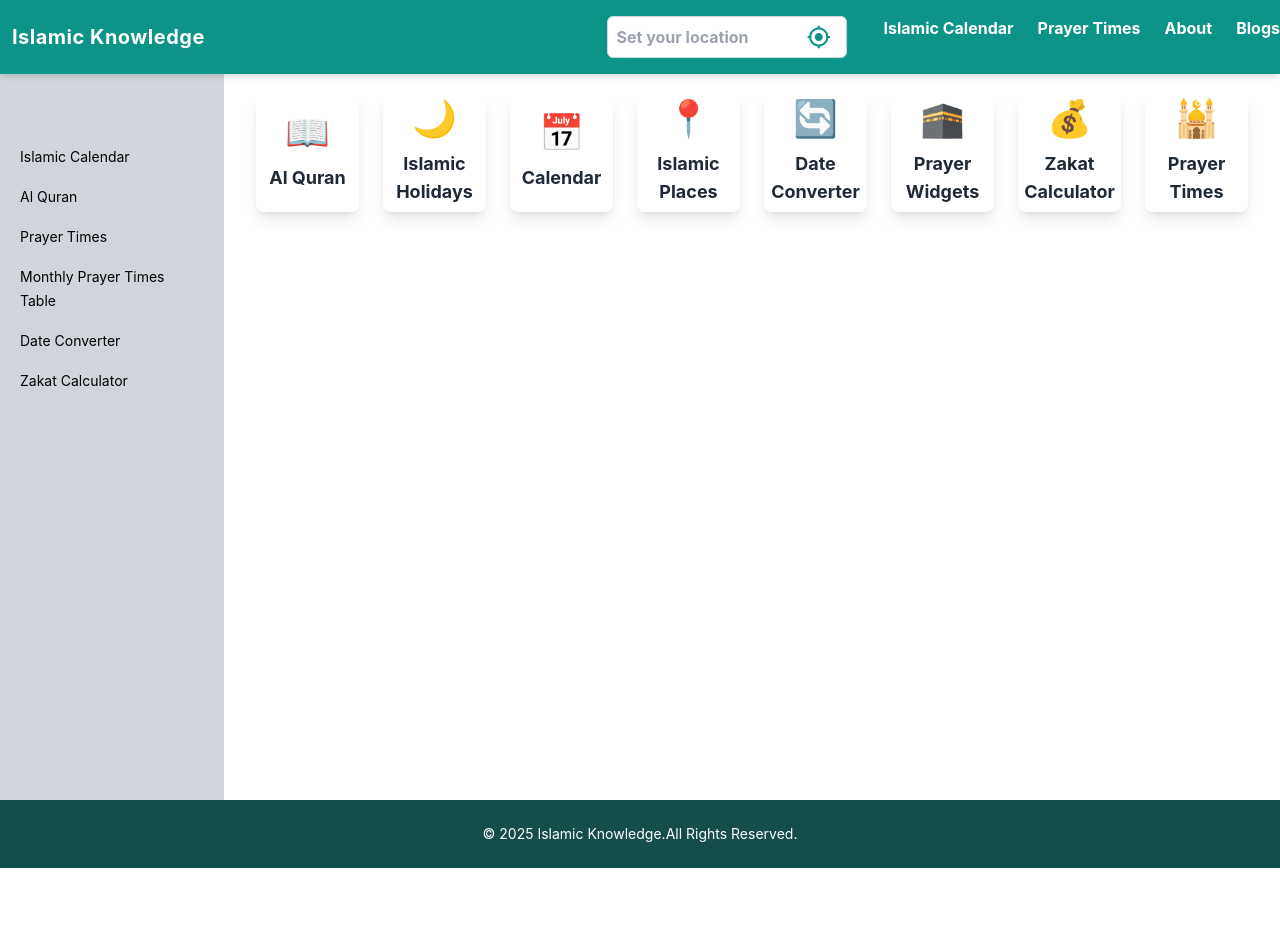
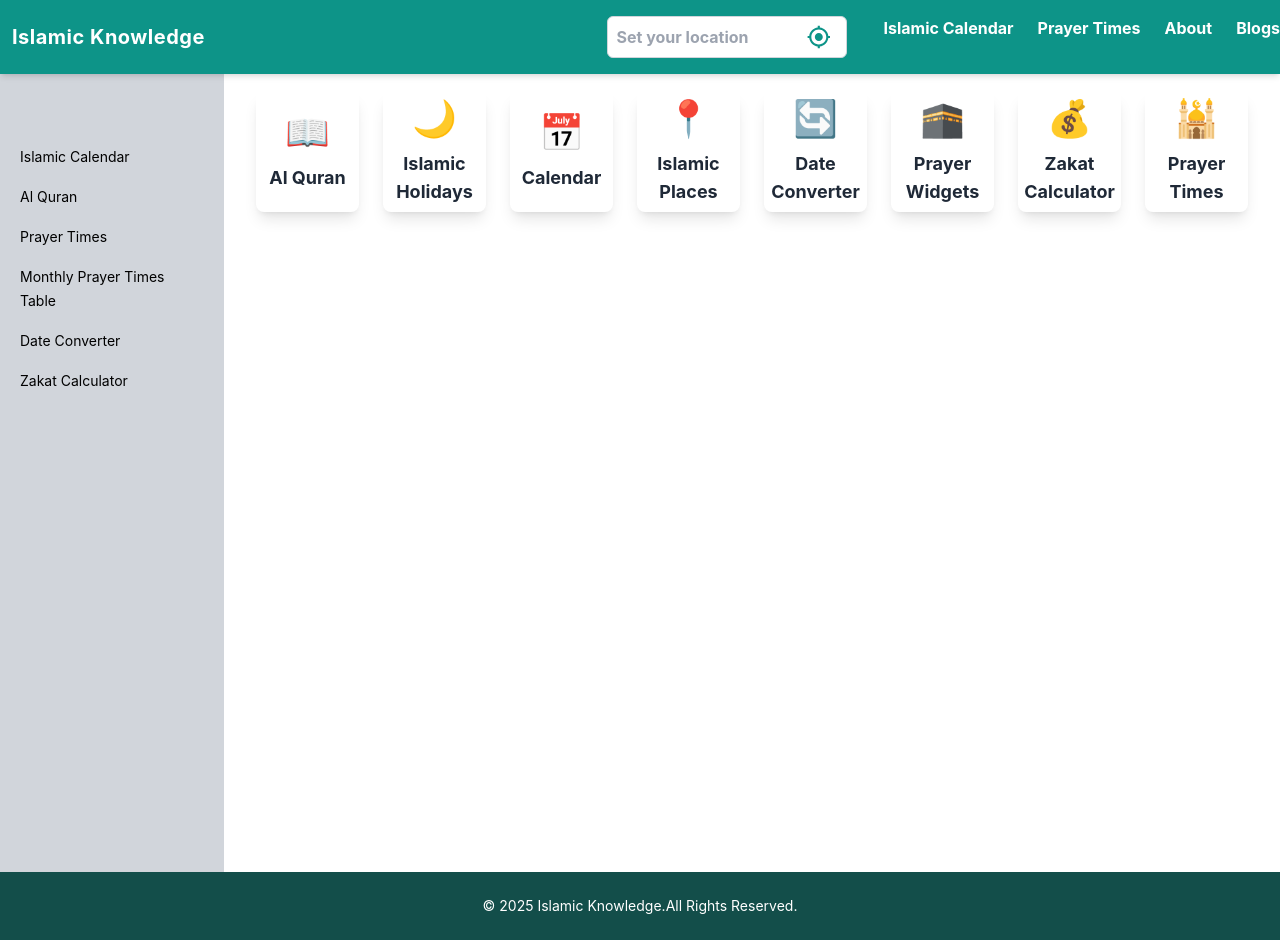
Before and after one commit to somu46/Islamic-calendar, a React (Create React App) app: page /data in a window 1280 px wide. Before the commit the page ends 868 px from the top, so only its background shows below. Built offline with nearby package versions, Linux system fonts and the light colour scheme.

Commit message:
`feat: updated layout and footer components with minor styling changes`

```diff
--- a/src/Components/Footer/Footer.js
+++ b/src/Components/Footer/Footer.js
@@ -3,7 +3,7 @@ import React from 'react'
 const Footer = () => {
   return (
     <div>
-           <footer className="bg-teal-900 text-white py-6">
+           <footer className="bg-teal-900 text-white py-6 z-50">
         <div className="container mx-auto text-center">
           <p className="text-sm">
             &copy; {new Date().getFullYear()} Islamic Knowledge.All Rights Reserved.
--- a/src/Components/Layout/DefaultLayout.js
+++ b/src/Components/Layout/DefaultLayout.js
@@ -2,12 +2,13 @@ import React, { useState } from 'react';
 import Sidebar from '../Sidebar/Sidebar';
 import Navbar from '../Navbar/Navbar';
 import Feature from '../Feature/Feature';
+import Footer from '../Footer/Footer';
 
 const DefaultLayout = ({ children }) => {
   const [sidebarOpen, setSidebarOpen] = useState(false);
 
   return (
-    <div className="bg-boxdark-2 text-bodydark h-screen flex flex-col">
+    <div className="bg-boxdark-2 text-bodydark h-auto flex flex-col">
       {/* Navbar */}
       <Navbar setSidebarOpen={setSidebarOpen} />
 
@@ -17,16 +18,17 @@ const DefaultLayout = ({ children }) => {
         <Sidebar sidebarOpen={sidebarOpen} setSidebarOpen={setSidebarOpen} />
 
         {/* Content Area */}
-        <div className="relative flex flex-1 flex-col overflow-y-auto mt-[4.5rem]">
+        <div className="relative flex flex-1 min-h-screen flex-col overflow-y-auto mt-[4.5rem]">
   {/* Main Content */}
-  <main>
+     <main>
     <div className="mx-auto max-w-screen-2xl mt-3">
       {children && React.Children.count(children) > 0 ? children : <Feature />}
     </div>
   </main>
-</div>
+ </div>
 
       </div>
+      <Footer/>
     </div>
   );
 };
--- a/src/Components/Sidebar/Sidebar.js
+++ b/src/Components/Sidebar/Sidebar.js
@@ -46,7 +46,7 @@ const Sidebar = ({ sidebarOpen, setSidebarOpen }) => {
   return (
     <aside
       ref={sidebar}
-      className={`fixed left-0 top-[3rem] z-30 flex h-screen w-56 flex-col overflow-y-hidden bg-gray-300 text-black duration-300 ease-linear lg:static lg:translate-x-0 ${
+      className={`fixed left-0 top-[3rem] z-30 flex min-h-screen w-56 flex-col  overflow-y-hidden bg-gray-300 text-black duration-300 ease-linear lg:static lg:translate-x-0 ${
         sidebarOpen ? 'translate-x-0' : '-translate-x-full'
       }`}
     >
--- a/src/Root/index.js
+++ b/src/Root/index.js
@@ -14,7 +14,7 @@ const Root = () => {
       <DefaultLayout>
         {outlet || <Feature />} {/* Render Feature if Outlet is empty */}
       </DefaultLayout>
-      <Footer />
+      {/* <Footer /> */}
     </>
   );
 };
```
